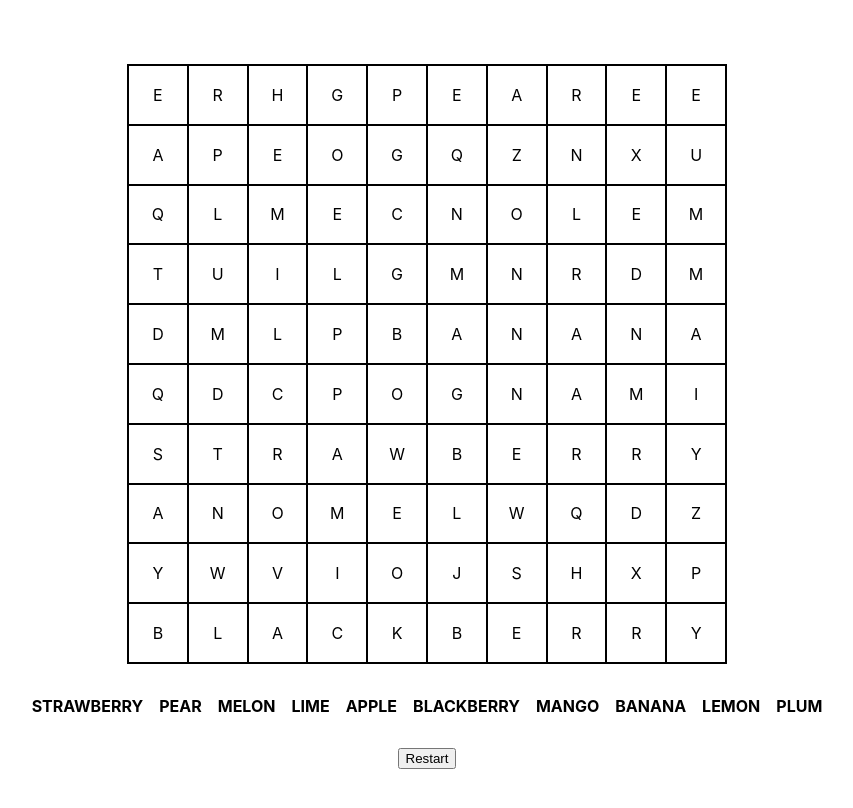
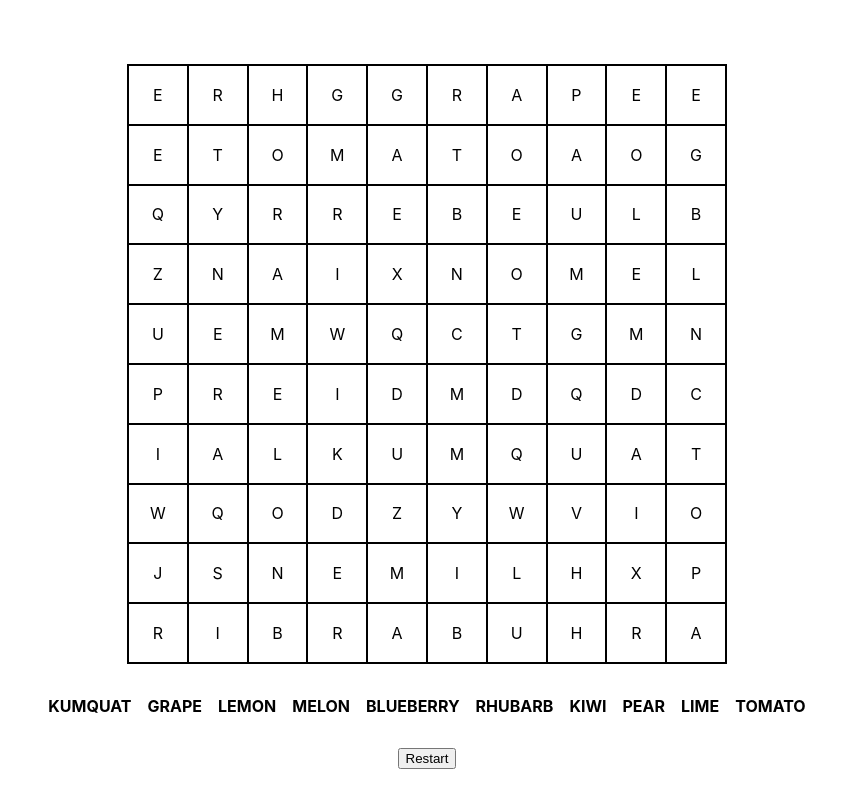
Before and after one commit to creely001/wordsearch, a Next.js app: page / in a window 1280 px wide. Shown: the top 808 px of the page, without its empty margins (213-1066 px from the left). Built offline with nearby package versions, Linux system fonts and the light colour scheme.

Commit message:
Remove dragfruit

```diff
--- a/pages/index.js
+++ b/pages/index.js
@@ -12,7 +12,7 @@ const maxWords = Math.floor(gridCellCount / 10);
 const maxChars = Math.floor(gridCellCount/100*60)
 
 
-const wordList = ["APPLE", "BANANA", "MANGO", "KIWI", "ORANGE", "PEAR", "STRAWBERRY", "MELON", "GRAPE", "PINEAPPLE", "APRICOT", "ELDERBERRY", "DAMSON", "PLUM", "SULTANA", "BLUEBERRY", "GRAPEFRUIT", "DRAGFRUIT", "KUMQUAT", "LIME", "LEMON", "RASPBERRY", "BLACKBERRY", "RHUBARB", "WATERMELON", "TOMATO"]
+const wordList = ["APPLE", "BANANA", "MANGO", "KIWI", "ORANGE", "PEAR", "STRAWBERRY", "MELON", "GRAPE", "PINEAPPLE", "APRICOT", "ELDERBERRY", "DAMSON", "PLUM", "SULTANA", "BLUEBERRY", "GRAPEFRUIT", "KUMQUAT", "LIME", "LEMON", "RASPBERRY", "BLACKBERRY", "RHUBARB", "WATERMELON", "TOMATO"];
 
 
 
```
